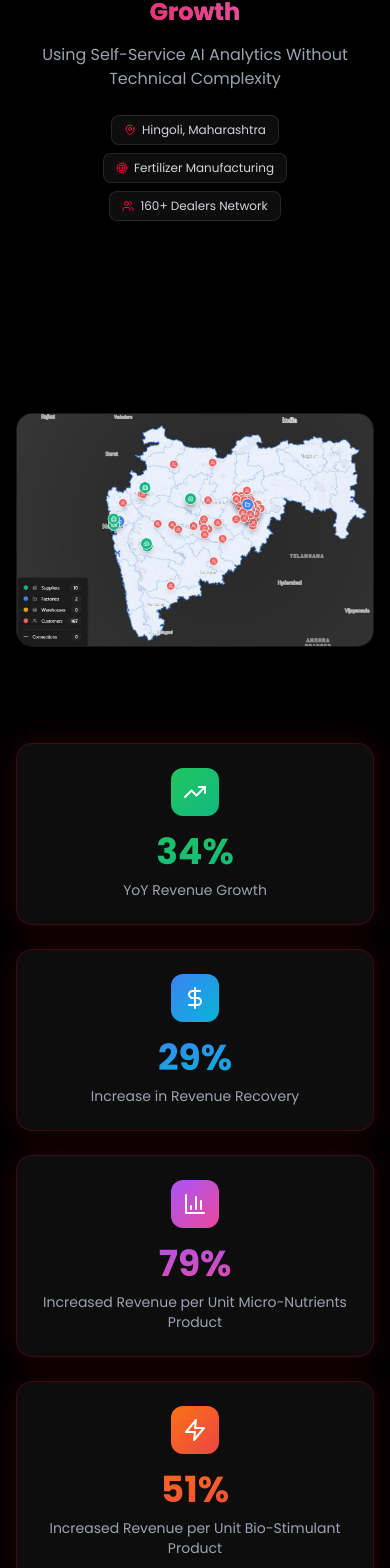
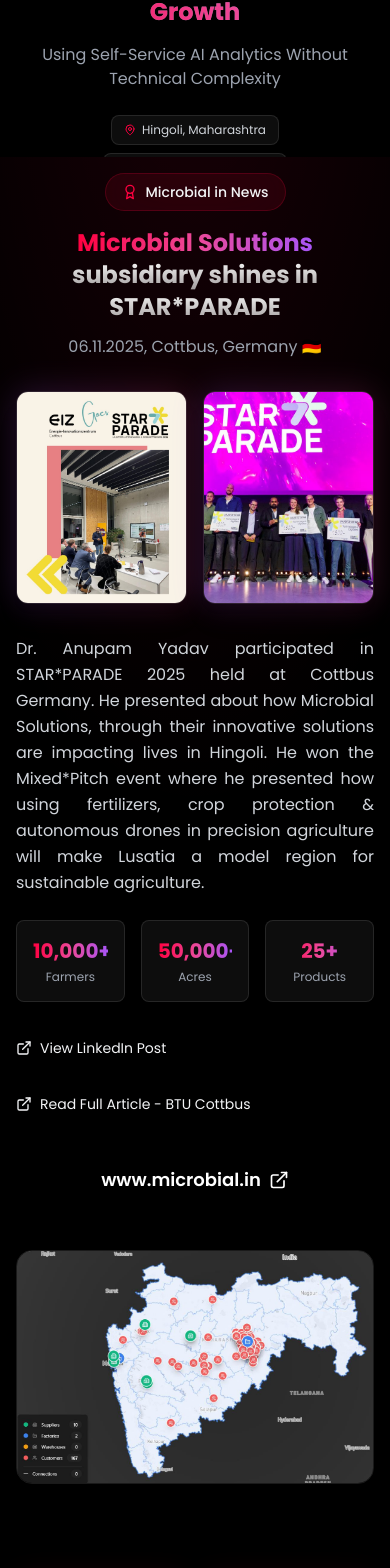
Before and after one commit to shaikhmohddanishscm/landing.ventridag, a React (Vite) app: page /case-study in a window 390 px wide. Shown: the part 431-1999 px from the top of the page. Built offline with nearby package versions, Linux system fonts and the light colour scheme.

Commit message:
Refactor code structure for improved readability and maintainability

```diff
--- a/src/components/CaseStudy.jsx
+++ b/src/components/CaseStudy.jsx
@@ -1,7 +1,7 @@
 import React, { useState, useEffect } from 'react'
 import { Link } from 'react-router-dom'
 import { motion, AnimatePresence } from 'framer-motion'
-import { ArrowRight, CheckCircle2, TrendingUp, DollarSign, Users, MapPin, BarChart3, Zap, Target, Award } from 'lucide-react'
+import { ArrowRight, CheckCircle2, TrendingUp, DollarSign, Users, MapPin, BarChart3, Zap, Target, Award, ExternalLink } from 'lucide-react'
 import { ImagePreview } from './ui/ImagePreview'
 import { CanvasRevealEffect } from './ui/CanvasRevealEffect'
 import { LampContainer } from './ui/LampEffect'
@@ -36,6 +36,9 @@
     <main className="min-h-screen bg-black overflow-x-hidden">
       {/* Hero Section */}
       <CaseStudyHero />
+
+      {/* STAR*PARADE Achievement Section */}
+      <StarParadeSection openPreview={openPreview} />
 
       {/* Company Overview Image */}
       <CompanyOverviewImage openPreview={openPreview} />
@@ -85,42 +88,31 @@
           transition={{ duration: 0.5 }}
         >
           {/* Title */}
-          <h2 className="text-3xl sm:text-4xl md:text-5xl font-bold mb-8 text-center bg-gradient-to-b from-white to-white/60 bg-clip-text text-transparent">
+          <h2 className="text-3xl sm:text-4xl md:text-5xl font-bold mb-12 text-center bg-gradient-to-b from-white to-white/60 bg-clip-text text-transparent">
             About Microbial Solutions
           </h2>
 
-          {/* Description */}
-          <div className="glass glow-border rounded-2xl p-8 sm:p-10">
-            <p className="text-lg text-gray-300 leading-relaxed mb-6">
+          {/* Text Content - Centered */}
+          <motion.div
+            initial={{ opacity: 0, y: 30 }}
+            whileInView={{ opacity: 1, y: 0 }}
+            viewport={{ once: true }}
+            transition={{ duration: 0.6 }}
+            className="max-w-4xl mx-auto"
+          >
+            <p className="text-lg text-gray-300 leading-relaxed mb-6 text-justify">
               Microbial Solutions, a fertilizer manufacturing company based in Hingoli, Maharashtra, faced common challenges that many distribution businesses encounter - cash flow visibility, product mix optimization, and territory management.
             </p>
 
-            <p className="text-lg text-gray-300 leading-relaxed mb-6">
+            <p className="text-lg text-gray-300 leading-relaxed mb-6 text-justify">
               With 160+ dealers spread across multiple states and limited technical resources, the directors needed a solution that could provide actionable insights without requiring a dedicated analytics team or technical expertise.
             </p>
 
             <div className="relative pl-6 border-l-4 border-primary-500">
-              <p className="text-xl text-white font-medium italic leading-relaxed">
+              <p className="text-xl text-white font-medium italic leading-relaxed text-justify">
                 The directors discovered VentriDAG's self-service analytics platform and within hours of uploading their sales data, they had access to AI-powered insights that would transform their business operations.
               </p>
             </div>
-          </div>
-
-          {/* Image Section */}
-          <motion.div
-            initial={{ opacity: 0, y: 30 }}
-            whileInView={{ opacity: 1, y: 0 }}
-            viewport={{ once: true }}
-            transition={{ duration: 0.6, delay: 0.3 }}
-            className="mt-12 relative group cursor-pointer"
-            onClick={() => openPreview('/casestudy/img231.jpg')}
-          >
-            <div className="absolute inset-0 bg-gradient-to-r from-primary-500 to-pink-500 rounded-2xl blur-xl opacity-20 group-hover:opacity-30 transition-opacity"></div>
-            <img
-              src="/casestudy/img231.jpg"
-              alt="Microbial Solutions Business Overview"
-              className="relative rounded-2xl border border-white/10 shadow-2xl w-full group-hover:scale-[1.02] transition-transform duration-300"
-            />
           </motion.div>
         </motion.div>
       </div>
@@ -220,6 +212,166 @@
   )
 }
 
+// STAR*PARADE Achievement Section
+const StarParadeSection = ({ openPreview }) => {
+  return (
+    <section className="relative -mt-64 pt-0 pb-12 sm:pb-16 bg-black overflow-hidden">
+      <div className="absolute inset-0 bg-[radial-gradient(ellipse_80%_80%_at_50%_-20%,rgba(255,0,64,0.1),rgba(0,0,0,0))]"></div>
+
+      <div className="relative max-w-7xl mx-auto px-4 sm:px-6 lg:px-8">
+        <motion.div
+          initial={{ opacity: 0, y: 20 }}
+          whileInView={{ opacity: 1, y: 0 }}
+          viewport={{ once: true }}
+          transition={{ duration: 0.6 }}
+        >
+          {/* Title */}
+          <div className="text-center mb-8 sm:mb-12 mt-4">
+            <motion.div
+              initial={{ opacity: 0, scale: 0.9 }}
+              whileInView={{ opacity: 1, scale: 1 }}
+              viewport={{ once: true }}
+              transition={{ delay: 0.2, duration: 0.5 }}
+              className="inline-flex items-center gap-2 px-4 py-2 rounded-full border border-primary-500/20 bg-primary-500/10 backdrop-blur-xl mb-4"
+            >
+              <Award className="w-4 h-4 text-primary-500" />
+              <span className="text-sm font-medium">Microbial in News</span>
+            </motion.div>
+
+            <motion.h2
+              initial={{ opacity: 0, y: 20 }}
+              whileInView={{ opacity: 1, y: 0 }}
+              viewport={{ once: true }}
+              transition={{ delay: 0.3, duration: 0.5 }}
+              className="text-2xl sm:text-3xl md:text-4xl font-bold mb-3"
+            >
+              <span className="text-gradient">Microbial Solutions</span>{' '}
+              <span className="bg-gradient-to-b from-white to-white/60 bg-clip-text text-transparent">
+                subsidiary shines in STAR*PARADE
+              </span>
+            </motion.h2>
+
+            <motion.p
+              initial={{ opacity: 0, y: 20 }}
+              whileInView={{ opacity: 1, y: 0 }}
+              viewport={{ once: true }}
+              transition={{ delay: 0.4, duration: 0.5 }}
+              className="text-base sm:text-lg text-gray-400"
+            >
+              06.11.2025, Cottbus, Germany 🇩🇪
+            </motion.p>
+          </div>
+
+          {/* Content Grid */}
+          <div className="grid lg:grid-cols-2 gap-8 lg:gap-12 items-center">
+            {/* Images - Left */}
+            <motion.div
+              initial={{ opacity: 0, x: -30 }}
+              whileInView={{ opacity: 1, x: 0 }}
+              viewport={{ once: true }}
+              transition={{ duration: 0.6, delay: 0.5 }}
+              className="grid grid-cols-2 gap-4"
+            >
+              <div
+                className="relative cursor-pointer group"
+                onClick={() => openPreview(['/casestudy/star-parade-1.jpg', '/casestudy/star-parade-2.jpg'], 0)}
+              >
+                <div className="absolute inset-0 bg-gradient-to-r from-purple-500 to-pink-500 rounded-xl blur-lg opacity-20 group-hover:opacity-30 transition-opacity"></div>
+                <img
+                  src="/casestudy/star-parade-1.jpg"
+                  alt="STAR*PARADE Event"
+                  className="relative rounded-xl border border-white/10 shadow-xl group-hover:scale-105 transition-transform duration-300 w-full h-full object-cover"
+                />
+              </div>
+
+              <div
+                className="relative cursor-pointer group"
+                onClick={() => openPreview(['/casestudy/star-parade-1.jpg', '/casestudy/star-parade-2.jpg'], 1)}
+              >
+                <div className="absolute inset-0 bg-gradient-to-r from-purple-500 to-pink-500 rounded-xl blur-lg opacity-20 group-hover:opacity-30 transition-opacity"></div>
+                <img
+                  src="/casestudy/star-parade-2.jpg"
+                  alt="STAR*PARADE Presentation"
+                  className="relative rounded-xl border border-white/10 shadow-xl group-hover:scale-105 transition-transform duration-300 w-full h-full object-cover"
+                />
+              </div>
+            </motion.div>
+
+            {/* Content - Right */}
+            <motion.div
+              initial={{ opacity: 0, x: 30 }}
+              whileInView={{ opacity: 1, x: 0 }}
+              viewport={{ once: true }}
+              transition={{ duration: 0.6, delay: 0.6 }}
+            >
+              <p className="text-base sm:text-lg text-gray-300 leading-relaxed mb-6 text-justify">
+                Dr. Anupam Yadav participated in STAR*PARADE 2025 held at Cottbus Germany. He presented about how Microbial Solutions, through their innovative solutions are impacting lives in Hingoli. He won the Mixed*Pitch event where he presented how using fertilizers, crop protection & autonomous drones in precision agriculture will make Lusatia a model region for sustainable agriculture.
+              </p>
+
+              {/* Stats */}
+              <div className="grid grid-cols-3 gap-4 mb-6">
+                <div className="text-center p-4 rounded-lg bg-white/5 border border-white/10">
+                  <div className="text-xl sm:text-2xl font-bold text-gradient mb-1">10,000+</div>
+                  <div className="text-xs sm:text-sm text-gray-400">Farmers</div>
+                </div>
+                <div className="text-center p-4 rounded-lg bg-white/5 border border-white/10">
+                  <div className="text-xl sm:text-2xl font-bold text-gradient mb-1">50,000+</div>
+                  <div className="text-xs sm:text-sm text-gray-400">Acres</div>
+                </div>
+                <div className="text-center p-4 rounded-lg bg-white/5 border border-white/10">
+                  <div className="text-xl sm:text-2xl font-bold text-gradient mb-1">25+</div>
+                  <div className="text-xs sm:text-sm text-gray-400">Products</div>
+                </div>
+              </div>
+
+              {/* Links */}
+              <div className="space-y-3">
+                <a
+                  href="https://www.linkedin.com/posts/eiz-cottbus_eiz-graesnpfeil-starparade2025-activity-7387045901439074304-nB1j/?utm_source=social_share_send&utm_medium=android_app&rcm=ACoAAAaZlusBcWMNMEcxTo1gT8c2rtlab2fVL6U&utm_campaign=share_via"
+                  target="_blank"
+                  rel="noopener noreferrer"
+                  className="flex items-center gap-2 text-sm text-primary-400 hover:text-primary-300 transition-colors group"
+                >
+                  <ExternalLink className="w-4 h-4 group-hover:translate-x-0.5 transition-transform" />
+                  <span>View LinkedIn Post</span>
+                </a>
+                <a
+                  href="https://www.b-tu.de/news/artikel/30121-lausitz-feiert-ihre-gruendungstalente-die-gewinnerinnen-der-starparade-2025-stehen-fest"
+                  target="_blank"
+                  rel="noopener noreferrer"
+                  className="flex items-center gap-2 text-sm text-primary-400 hover:text-primary-300 transition-colors group"
+                >
+                  <ExternalLink className="w-4 h-4 group-hover:translate-x-0.5 transition-transform" />
+                  <span>Read Full Article - BTU Cottbus</span>
+                </a>
+              </div>
+            </motion.div>
+          </div>
+
+          {/* Website Link at Bottom */}
+          <motion.div
+            initial={{ opacity: 0, y: 20 }}
+            whileInView={{ opacity: 1, y: 0 }}
+            viewport={{ once: true }}
+            transition={{ delay: 0.7, duration: 0.5 }}
+            className="text-center mt-8 sm:mt-12"
+          >
+            <a
+              href="https://www.microbial.in"
+              target="_blank"
+              rel="noopener noreferrer"
+              className="inline-flex items-center gap-2 text-lg text-white hover:text-primary-400 transition-colors group"
+            >
+              <span className="font-semibold">www.microbial.in</span>
+              <ExternalLink className="w-5 h-5 group-hover:translate-x-0.5 group-hover:-translate-y-0.5 transition-transform" />
+            </a>
+          </motion.div>
+        </motion.div>
+      </div>
+    </section>
+  )
+}
+
 // Company Overview Image Section
 const CompanyOverviewImage = ({ openPreview }) => {
   return (
@@ -275,7 +427,7 @@
   return (
     <section className="relative py-12 sm:py-16">
       <div className="max-w-7xl mx-auto px-4 sm:px-6 lg:px-8">
-        <div className="grid grid-cols-1 sm:grid-cols-2 lg:grid-cols-4 gap-6">
+        <div className="grid grid-cols-2 lg:grid-cols-4 gap-4 sm:gap-6">
           {metrics.map((metric, idx) => (
             <Counter
               key={idx}
@@ -491,20 +643,6 @@
           </p>
         </motion.div>
 
-        {/* Introduction Text */}
-        <motion.div
-          initial={{ opacity: 0, y: 20 }}
-          whileInView={{ opacity: 1, y: 0 }}
-          viewport={{ once: true }}
-          className="max-w-4xl mx-auto mb-16"
-        >
-          <div className="glass glow-border rounded-2xl p-8">
-            <p className="text-lg text-gray-300 leading-relaxed text-justify">
-              The directors signed up for VentriDAG's platform and completed onboarding independently—no consultants, no technical team, no lengthy implementation. The platform's intuitive interface allowed them to:
-            </p>
-          </div>
-        </motion.div>
-
         {/* 1. Customer Insights in Action */}
         <div className="mb-20">
           <motion.h3
@@ -538,15 +676,15 @@
               className="grid grid-cols-2 gap-4"
             >
               {[
-                { src: '/casestudy/img202.jpg', alt: 'Credit Analytics Dashboard' },
                 { src: '/casestudy/img192.jpg', alt: 'Customer Performance' },
                 { src: '/casestudy/img193.jpg', alt: 'Dealer Ratings' },
+                { src: '/casestudy/img202.jpg', alt: 'Credit Analytics Dashboard' },
                 { src: '/casestudy/img194.jpg', alt: 'Payment Analytics' }
               ].map((image, idx) => (
                 <div
                   key={idx}
                   className="relative cursor-pointer group"
-                  onClick={() => openPreview(['/casestudy/img202.jpg', '/casestudy/img192.jpg', '/casestudy/img193.jpg', '/casestudy/img194.jpg'], idx)}
+                  onClick={() => openPreview([ '/casestudy/img192.jpg', '/casestudy/img193.jpg','/casestudy/img202.jpg', '/casestudy/img194.jpg'], idx)}
                 >
                   <div className="absolute inset-0 bg-gradient-to-r from-primary-500 to-pink-500 rounded-xl blur-lg opacity-20 group-hover:opacity-30 transition-opacity"></div>
                   <img
@@ -581,15 +719,15 @@
               className="grid grid-cols-2 gap-4"
             >
               {[
-                { src: '/casestudy/img202.jpg', alt: 'Credit Analytics Dashboard' },
-                { src: '/casestudy/img192.jpg', alt: 'Customer Performance' },
-                { src: '/casestudy/img193.jpg', alt: 'Dealer Ratings' },
-                { src: '/casestudy/img194.jpg', alt: 'Payment Analytics' }
+                { src: '/casestudy/img192.jpg', alt: 'Dealer Monthly Recovery Trend' },
+                { src: '/casestudy/img193.jpg', alt: 'Dealer Analysis' },
+                { src: '/casestudy/img202.jpg', alt: 'Dealer Analysis Performance Matrix' },
+                { src: '/casestudy/img194.jpg', alt: 'Invoices vs Payments' }
               ].map((image, idx) => (
                 <div
                   key={idx}
                   className="relative cursor-pointer group"
-                  onClick={() => openPreview(['/casestudy/img202.jpg', '/casestudy/img192.jpg', '/casestudy/img193.jpg', '/casestudy/img194.jpg'], idx)}
+                  onClick={() => openPreview(['/casestudy/img192.jpg', '/casestudy/img193.jpg', '/casestudy/img202.jpg', '/casestudy/img194.jpg'], idx)}
                 >
                   <div className="absolute inset-0 bg-gradient-to-r from-primary-500 to-pink-500 rounded-xl blur-lg opacity-20 group-hover:opacity-30 transition-opacity"></div>
                   <img
@@ -623,10 +761,10 @@
               className="grid grid-cols-2 gap-4"
             >
               {[
-                { src: '/casestudy/bs_2024.jpg', alt: 'Bio-Stimulant Sales 2024', title: '1. Bio stimulant sales in 2024' },
-                { src: '/casestudy/bs_2026.jpg', alt: 'Bio-Stimulant Sales 2025', title: '2. Bio stimulant sales in 2025' },
-                { src: '/casestudy/2024.jpg', alt: 'Total Sales 2024', title: '3. Total sales in 2024' },
-                { src: '/casestudy/tot_sales2025.jpg', alt: 'Total Sales 2025', title: '4. Total sales in 2025' }
+                { src: '/casestudy/bs_2024.jpg', alt: 'Bio-Stimulant Sales 2024', title: 'Bio stimulant sales in 2024' },
+                { src: '/casestudy/bs_2026.jpg', alt: 'Bio-Stimulant Sales 2025', title: 'Bio stimulant sales in 2025' },
+                { src: '/casestudy/2024.jpg', alt: 'Total Sales 2024', title: 'Total sales in 2024' },
+                { src: '/casestudy/tot_sales2025.jpg', alt: 'Total Sales 2025', title: 'Total sales in 2025' }
               ].map((image, idx) => (
                 <div
                   key={idx}
@@ -639,7 +777,7 @@
                     alt={image.alt}
                     className="relative rounded-xl border border-white/10 shadow-xl group-hover:scale-105 transition-transform duration-300 w-full h-full object-cover"
                   />
-                  <div className="absolute bottom-3 left-1/2 -translate-x-1/2 bg-black/80 backdrop-blur-sm px-3 py-2 rounded-lg border border-white/10">
+                  <div className="absolute top-3 left-1/2 -translate-x-1/2 bg-black/80 backdrop-blur-sm px-3 py-2 rounded-lg border border-white/10">
                     <h4 className="text-xs font-semibold text-white whitespace-nowrap">
                       {image.title}
                     </h4>
@@ -690,10 +828,10 @@
               className="grid grid-cols-2 gap-4"
             >
               {[
-                { src: '/casestudy/bs_2024.jpg', alt: 'Bio-Stimulant Sales 2024', title: '1. Bio stimulant sales in 2024' },
-                { src: '/casestudy/bs_2026.jpg', alt: 'Bio-Stimulant Sales 2025', title: '2. Bio stimulant sales in 2025' },
-                { src: '/casestudy/2024.jpg', alt: 'Total Sales 2024', title: '3. Total sales in 2024' },
-                { src: '/casestudy/tot_sales2025.jpg', alt: 'Total Sales 2025', title: '4. Total sales in 2025' }
+                { src: '/casestudy/bs_2024.jpg', alt: 'Bio-Stimulant Sales 2024', title: 'Bio stimulant sales in 2024' },
+                { src: '/casestudy/bs_2026.jpg', alt: 'Bio-Stimulant Sales 2025', title: 'Bio stimulant sales in 2025' },
+                { src: '/casestudy/2024.jpg', alt: 'Total Sales 2024', title: 'Total sales in 2024' },
+                { src: '/casestudy/tot_sales2025.jpg', alt: 'Total Sales 2025', title: 'Total sales in 2025' }
               ].map((image, idx) => (
                 <div
                   key={idx}
@@ -706,7 +844,7 @@
                     alt={image.alt}
                     className="relative rounded-xl border border-white/10 shadow-xl group-hover:scale-105 transition-transform duration-300 w-full h-full object-cover"
                   />
-                  <div className="absolute bottom-2 left-1/2 -translate-x-1/2 bg-black/80 backdrop-blur-sm px-2 py-1.5 rounded-lg border border-white/10">
+                  <div className="absolute top-2 left-1/2 -translate-x-1/2 bg-black/80 backdrop-blur-sm px-2 py-1.5 rounded-lg border border-white/10">
                     <h4 className="text-[10px] font-semibold text-white leading-tight whitespace-nowrap">
                       {image.title}
                     </h4>
@@ -751,12 +889,13 @@
             >
               {[
                 { src: '/casestudy/img183.jpg', alt: 'Territory Expansion Map' },
-                { src: '/casestudy/Picture13.png', alt: 'Dealer Optimization Results' }
+                { src: '/casestudy/Picture13.png', alt: 'Dealer Optimization Results' },
+                { src: '/casestudy/Picture11.png', alt: 'Average Revenut per unit' },
               ].map((image, idx) => (
                 <div
                   key={idx}
                   className="relative cursor-pointer group"
-                  onClick={() => openPreview(['/casestudy/img231.jpg', '/casestudy/img183.jpg', '/casestudy/Picture13.png', '/casestudy/Picture11.png'], idx)}
+                  onClick={() => openPreview(['/casestudy/img183.jpg', '/casestudy/Picture13.png', '/casestudy/Picture11.png'], idx)}
                 >
                   <div className="absolute inset-0 bg-gradient-to-r from-orange-500 to-red-500 rounded-xl blur-lg opacity-20 group-hover:opacity-30 transition-opacity"></div>
                   <img
@@ -791,7 +930,6 @@
               className="grid grid-cols-2 gap-4"
             >
               {[
-                { src: '/casestudy/img231.jpg', alt: 'Territory Optimization Analysis' },
                 { src: '/casestudy/img183.jpg', alt: 'Territory Expansion Map' },
                 { src: '/casestudy/Picture13.png', alt: 'Dealer Optimization Results' },
                 { src: '/casestudy/Picture11.png', alt: 'Network Analysis' }
@@ -799,7 +937,7 @@
                 <div
                   key={idx}
                   className="relative cursor-pointer group"
-                  onClick={() => openPreview(['/casestudy/img231.jpg', '/casestudy/img183.jpg', '/casestudy/Picture13.png', '/casestudy/Picture11.png'], idx)}
+                  onClick={() => openPreview(['/casestudy/img183.jpg', '/casestudy/Picture13.png', '/casestudy/Picture11.png'], idx)}
                 >
                   <div className="absolute inset-0 bg-gradient-to-r from-orange-500 to-red-500 rounded-xl blur-lg opacity-20 group-hover:opacity-30 transition-opacity"></div>
                   <img
@@ -872,7 +1010,7 @@
 
         <div className="grid md:grid-cols-2 gap-8 mb-16">
           {results.map((result, idx) => (
-            <ResultCard key={idx} result={result} idx={idx} />
+            <ResultCard key={idx} result={result} idx={idx} openPreview={openPreview} />
           ))}
         </div>
 
@@ -884,7 +1022,7 @@
 }
 
 // Result Card with Counter
-const ResultCard = ({ result, idx }) => {
+const ResultCard = ({ result, idx, openPreview }) => {
   const [count, setCount] = useState(0)
   const [hasAnimated, setHasAnimated] = useState(false)
 
@@ -922,7 +1060,21 @@
         {count}{result.suffix}
       </div>
       <h3 className="text-xl font-bold text-white mb-2">{result.label}</h3>
-      <p className="text-gray-400">{result.description}</p>
+      <p className="text-gray-400 mb-4">{result.description}</p>
+
+      {result.image && (
+        <div
+          className="relative mt-6 cursor-pointer group"
+          onClick={() => openPreview(result.image)}
+        >
+          <div className="absolute inset-0 bg-gradient-to-r from-primary-500/20 via-purple-500/20 to-primary-500/20 rounded-xl blur-xl opacity-0 group-hover:opacity-100 transition-opacity duration-300" />
+          <img
+            src={result.image}
+            alt={result.label}
+            className="relative w-full h-auto rounded-xl border border-white/10 group-hover:border-primary-500/50 transition-all duration-300 group-hover:scale-105"
+          />
+        </div>
+      )}
     </motion.div>
   )
 }
```
Also changed, not shown: src/App.jsx (+22 -1 lines), src/components/Header.jsx (+3 -25 lines), public/casestudy/star-parade-1.jpg (added), public/casestudy/star-parade-2.jpg (added).
